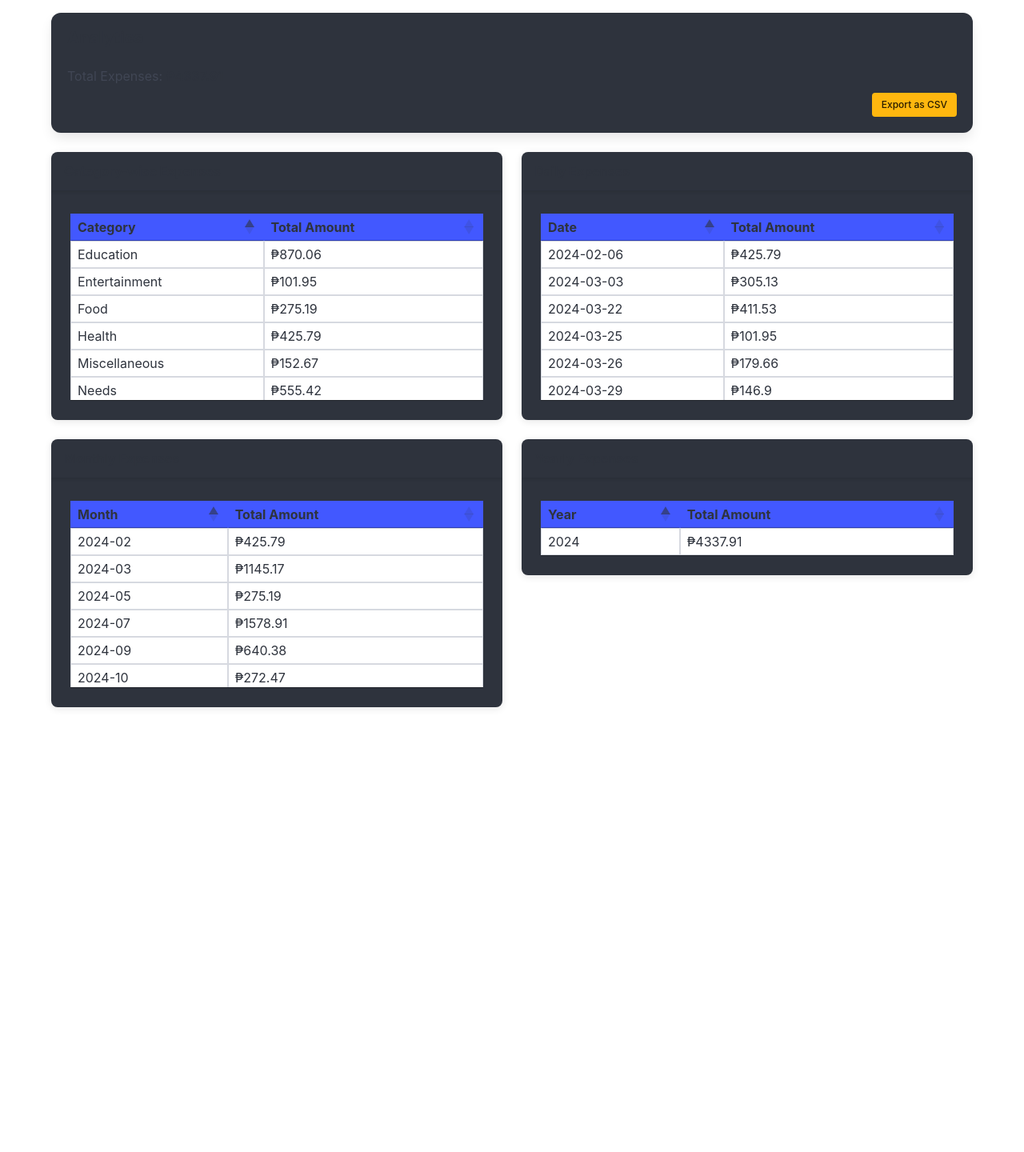
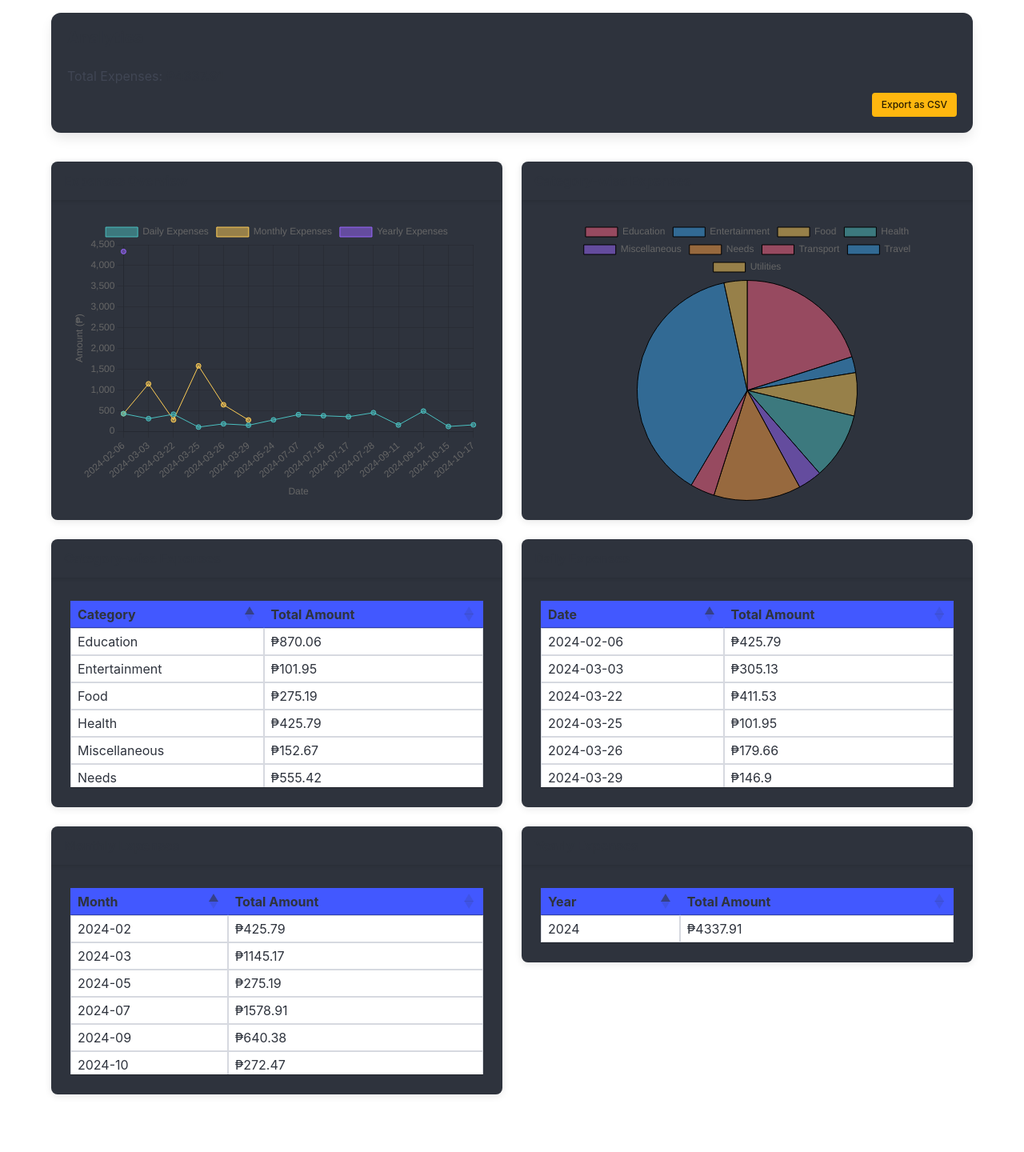
Before and after one commit to mkdirlove/ExpenseTracker, a Flask app: page /analytics in a window 1280 px wide. Shown: the part 56-1496 px from the top of the page at 80% size. Before the commit the page ends 942 px from the top, so only its background shows below. Run offline with Flask 3, Linux system fonts and the light colour scheme; a user stored in the database is signed in; data comes from the database, SQL or seed files in the repository; lists and menus that the app fills with data are empty; some libraries are stand-ins or nearby versions.

Commit message:
Update analytics.html

```diff
--- a/templates/analytics.html
+++ b/templates/analytics.html
@@ -11,6 +11,29 @@
     </div>
 </div>
 
+<!-- Chart Container -->
+<div class="columns is-multiline mt-5">
+    <div class="column is-6">
+        <div class="card has-background-dark">
+            <header class="card-header">
+                <p class="card-header-title has-text-centered">Expenses Overview</p>
+            </header>
+            <div class="card-content chart-container">
+                <canvas id="expensesChart"></canvas>
+            </div>
+        </div>
+    </div>
+    <div class="column is-6">
+        <div class="card has-background-dark">
+            <header class="card-header">
+                <p class="card-header-title has-text-centered">Category-wise Expenses</p>
+            </header>
+            <div class="card-content chart-container">
+                <canvas id="categoryExpensesChart"></canvas>
+            </div>
+        </div>
+    </div>
+</div>
 
 <div class="columns is-multiline">
     {% for title, tableId, data in [
@@ -54,6 +77,9 @@
 <script src="https://code.jquery.com/jquery-3.6.0.min.js"></script>
 <script src="https://cdn.datatables.net/1.13.5/js/jquery.dataTables.min.js"></script>
 
+<!-- Include Chart.js -->
+<script src="https://cdn.jsdelivr.net/npm/chart.js"></script>
+
 <style>
     .analytics-container {
         margin-bottom: 20px;
@@ -79,6 +105,22 @@
     table.dataTable {
         margin: 0; /* Remove margin for a better layout */
     }
+
+    .chart-container {
+        display: flex; /* Use flexbox for centering */
+        justify-content: center; /* Center horizontally */
+        align-items: center; /* Center vertically */
+        position: relative; /* Positioning context for the canvas */
+        height: 400px; /* Adjust the height here */
+        width: 100%; /* Make the chart responsive */
+    }
+
+    /* Ensure the canvas scales properly */
+    canvas {
+        max-width: 100%; /* Prevents overflow */
+        max-height: 100%; /* Prevents overflow */
+        height: auto; /* Maintain aspect ratio */
+    }
 </style>
 
 <script>
@@ -93,6 +135,108 @@
                 info: false // Disable the info display
             });
         });
+
+        // Prepare data for the line chart
+        const dailyLabels = {{ daily_expenses|map(attribute=0)|list|tojson|safe }};
+        const dailyData = {{ daily_expenses|map(attribute=1)|list|tojson|safe }};
+
+        const monthlyLabels = {{ monthly_expenses|map(attribute=0)|list|tojson|safe }};
+        const monthlyData = {{ monthly_expenses|map(attribute=1)|list|tojson|safe }};
+
+        const yearlyLabels = {{ yearly_expenses|map(attribute=0)|list|tojson|safe }};
+        const yearlyData = {{ yearly_expenses|map(attribute=1)|list|tojson|safe }};
+
+        const data = {
+            labels: dailyLabels,
+            datasets: [{
+                label: 'Daily Expenses',
+                backgroundColor: 'rgba(75, 192, 192, 0.5)',
+                borderColor: 'rgba(75, 192, 192, 1)',
+                borderWidth: 1,
+                data: dailyData,
+            }, {
+                label: 'Monthly Expenses',
+                backgroundColor: 'rgba(255, 206, 86, 0.5)',
+                borderColor: 'rgba(255, 206, 86, 1)',
+                borderWidth: 1,
+                data: monthlyData,
+                fill: false,
+            }, {
+                label: 'Yearly Expenses',
+                backgroundColor: 'rgba(153, 102, 255, 0.5)',
+                borderColor: 'rgba(153, 102, 255, 1)',
+                borderWidth: 1,
+                data: yearlyData,
+                fill: false,
+            }]
+        };
+
+        const config = {
+            type: 'line',
+            data: data,
+            options: {
+                responsive: true,
+                maintainAspectRatio: false, // Allow height to adjust
+                scales: {
+                    y: {
+                        beginAtZero: true,
+                        title: {
+                            display: true,
+                            text: 'Amount (₱)'
+                        }
+                    },
+                    x: {
+                        title: {
+                            display: true,
+                            text: 'Date'
+                        }
+                    }
+                }
+            }
+        };
+
+        // Render the line chart
+        const expensesChart = new Chart(
+            document.getElementById('expensesChart'),
+            config
+        );
+
+        // Prepare data for the pie chart
+        const categoriesLabels = {{ categories|map(attribute=0)|list|tojson|safe }};
+        const categoriesData = {{ categories|map(attribute=1)|list|tojson|safe }};
+
+        const pieData = {
+            labels: categoriesLabels,
+            datasets: [{
+                label: 'Category-wise Expenses',
+                backgroundColor: [
+                    'rgba(255, 99, 132, 0.5)',
+                    'rgba(54, 162, 235, 0.5)',
+                    'rgba(255, 206, 86, 0.5)',
+                    'rgba(75, 192, 192, 0.5)',
+                    'rgba(153, 102, 255, 0.5)',
+                    'rgba(255, 159, 64, 0.5)'
+                ],
+                borderColor: 'rgba(0, 0, 0, 1)',
+                borderWidth: 1,
+                data: categoriesData
+            }]
+        };
+
+        const pieConfig = {
+            type: 'pie',
+            data: pieData,
+            options: {
+                responsive: true,
+                maintainAspectRatio: false, // Allow height to adjust
+            }
+        };
+
+        // Render the pie chart
+        const categoryExpensesChart = new Chart(
+            document.getElementById('categoryExpensesChart'),
+            pieConfig
+        );
     });
 </script>
 {% endblock %}
```
